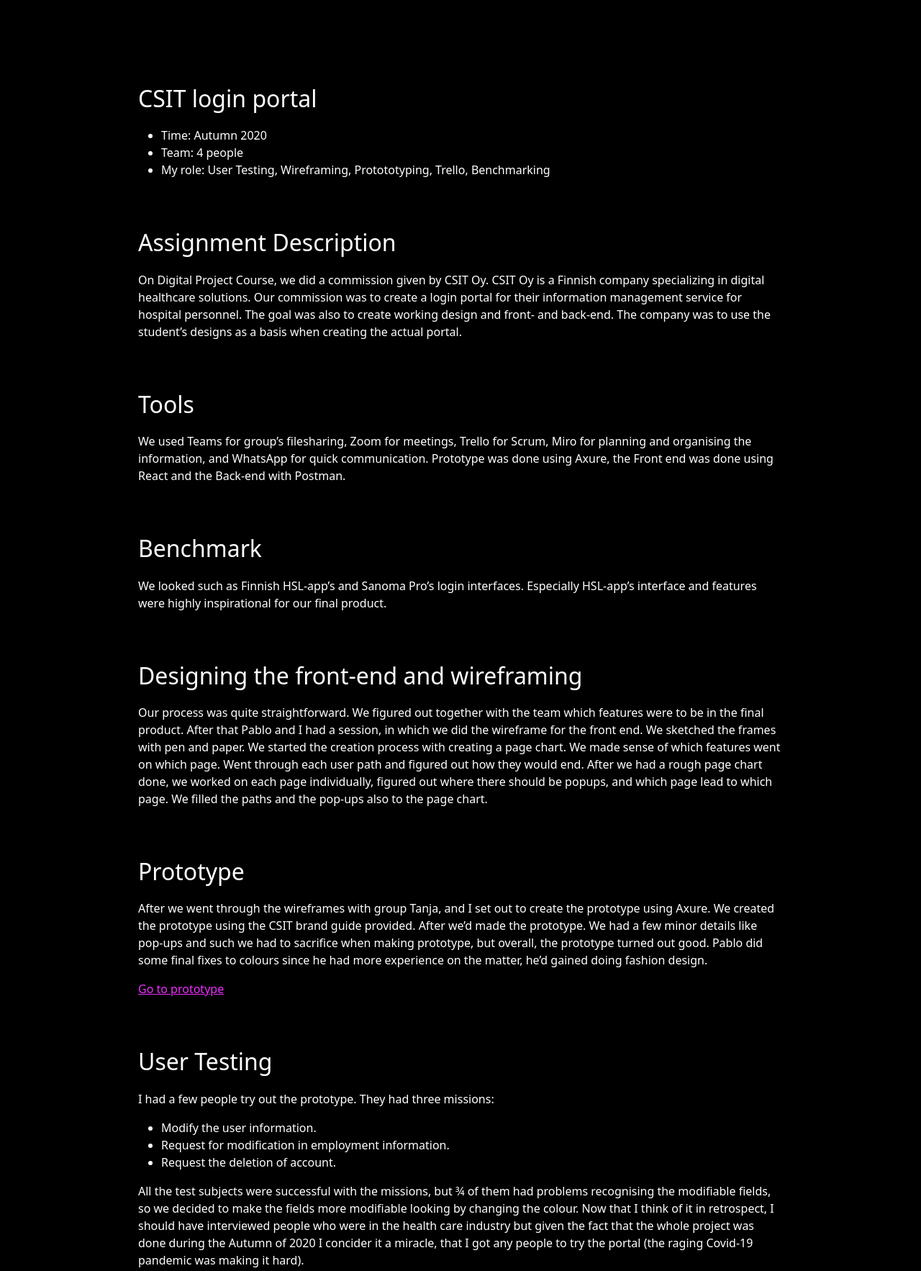
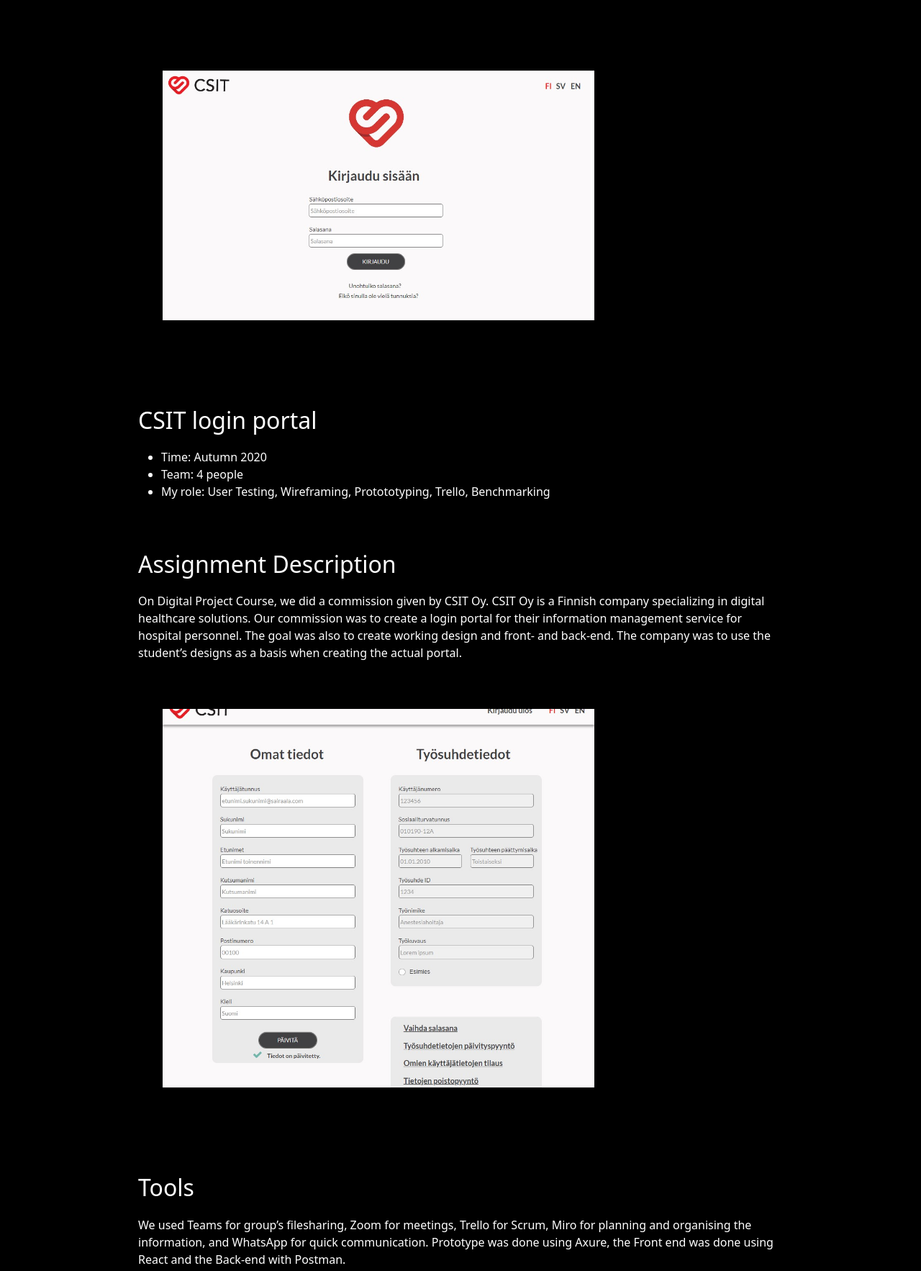
Before and after one commit to yougetduhpicture/yougetduhpicture.github.io, a plain HTML site: page CSIT.html in a window 1280 px wide. Shown: the part 989-2755 px from the top of the page at 72% size. Drawn offline with nearby package versions, Linux system fonts and the light colour scheme.

Commit message:
Pictures to CSIT
Added photos of prototype

```diff
--- a/CSIT.html
+++ b/CSIT.html
@@ -65,6 +65,9 @@
 
   <!--PROJECTS-->
   <div>
+    <div class="mx-5">
+      <img src="IMAGES/CSIT/Loginportal view1.jpg" class="profile">
+     </div>
     <h2 class="h2">CSIT login portal</h2>
 <ul class="p">
     <li>Time: Autumn 2020</li>
@@ -78,6 +81,9 @@
         Our commission was to create a login portal for their information management service for hospital personnel.
         The goal was also to create working design and front- and back-end. The company was to use the student’s designs as a basis when creating the actual portal.
     </p>
+    <div class="mx-5">
+      <img src="IMAGES/CSIT/Loginportal view2.jpg" class="profile">
+     </div>
     <h4 class="h2">Tools</h4>
     <p class="p">We used Teams for group’s filesharing, Zoom for meetings, Trello for Scrum, Miro for planning and organising the information, and WhatsApp for quick communication.
         Prototype was done using Axure, the Front end was done using React and the Back-end with Postman.
@@ -114,6 +120,9 @@
     All the test subjects were successful with the missions, but ¾ of them had problems recognising the modifiable fields, so we decided to make the fields more modifiable looking by changing the colour.
 Now that I think of it in retrospect, I should have interviewed people who were in the health care industry but given the fact that the whole project was done during the Autumn of 2020 I concider it a miracle, that I got any people to try the portal (the raging Covid-19 pandemic was making it hard).
 </p>
+<div class="mx-5">
+  <img src="IMAGES/CSIT/Loginportal view3.jpg" class="profile">
+ </div>
 <h4 class="h2">Front-end and Back-end</h4>
 <p class="p">Tanja created the front-end and Sonja created the back end.
     We were not able to connect them even though they worked fine separately. </p>
```
Also changed, not shown: IMAGES/CSIT/Loginportal view1.jpg (added), IMAGES/CSIT/Loginportal view2.jpg (added), IMAGES/CSIT/Loginportal view3.jpg (added).
